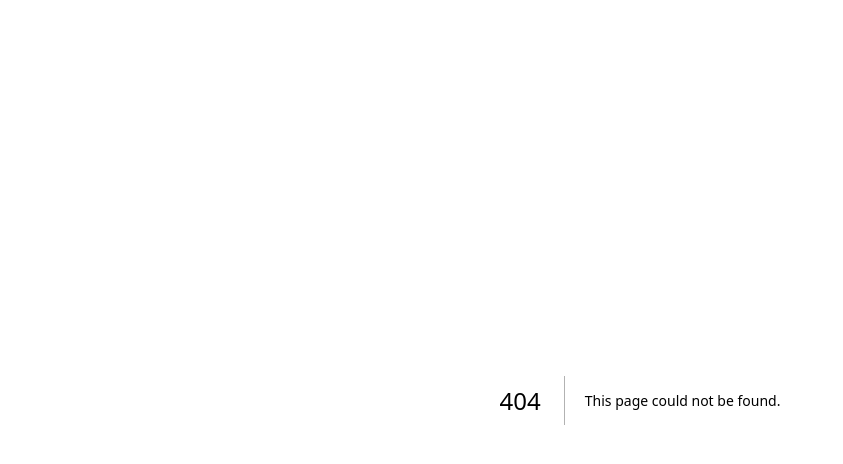
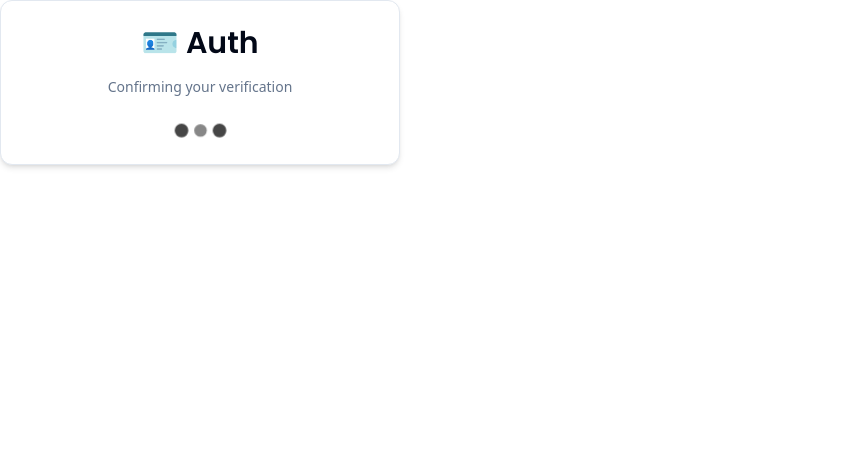
Before and after one commit to taut0logy/Serenite, a Next.js app in the folder support-group/: page /auth/new-verification in a window 1280 px wide. Before the commit this address had no page. Shown: the top 464 px of the page, without its empty margins (0-843 px from the left). Built offline with nearby package versions, Linux system fonts and the light colour scheme.

Commit message:
Add new verification form with loading spinner

```diff
--- /dev/null
+++ b/support-group/app/auth/new-verification/page.tsx
@@ -0,0 +1,12 @@
+import { NewVerificationFrom } from '@/components/auth/new-verification-form';
+
+
+
+
+const NewVerificationPage = () => {
+  return (
+    <NewVerificationFrom/>
+  );
+}
+
+export default NewVerificationPage;
--- /dev/null
+++ b/support-group/components/auth/new-verification-form.tsx
@@ -0,0 +1,16 @@
+"use client"
+import { BeatLoader } from "react-spinners";
+import { CardWrapper } from '@/components/auth/card-wrapper';
+
+export const NewVerificationFrom = () => {
+  return (
+    <CardWrapper
+    headerLabel="Confirming your verification"
+    backButtonLabel="Back to login"
+    backButtonHref="/auth/login">
+      <div className="flex items-center w-full justify-center">
+        <BeatLoader />
+        </div>
+    </CardWrapper>
+  )
+}
--- a/support-group/package.json
+++ b/support-group/package.json
@@ -27,6 +27,7 @@
     "react-dom": "^18.3.1",
     "react-hook-form": "^7.53.2",
     "react-icons": "^5.3.0",
+    "react-spinners": "^0.15.0",
     "resend": "^4.0.1",
     "tailwind-merge": "^2.5.5",
     "tailwindcss-animate": "^1.0.7",
```
Also changed, not shown: 1 other file (tests, documents, lock files or other folders).
